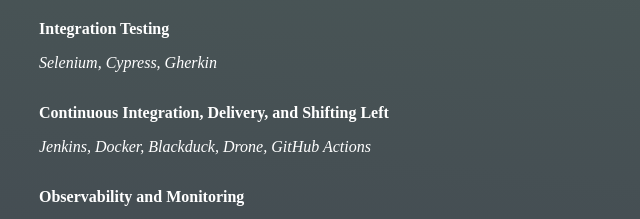
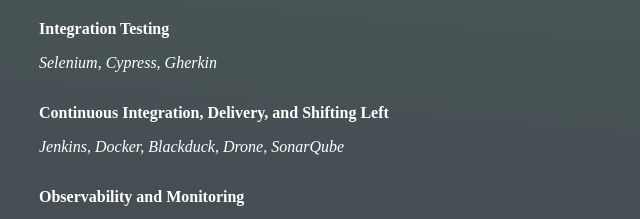
Before and after one commit to tcarrio/tom.carrio.dev, a website: page index.html in a window 1280 px wide. Shown: the part 5152-5371 px from the top of the page, 241-881 px from the left. Drawn offline with nearby package versions, Linux system fonts and the light colour scheme; files that its build step writes are made by us from their sources.

Commit message:
Trading out lesser skilled entry GitHub Actions for SonarQube in CI

```diff
--- a/index.html
+++ b/index.html
@@ -298,7 +298,7 @@
             </div>
             <div>
                 <p class="topic">Continuous Integration, Delivery, and Shifting Left</p>
-                <p class="entries">Jenkins, Docker, Blackduck, Drone, GitHub Actions</p>
+                <p class="entries">Jenkins, Docker, Blackduck, Drone, SonarQube</p>
             </div>
             <div>
                 <p class="topic">Observability and Monitoring</p>
```
